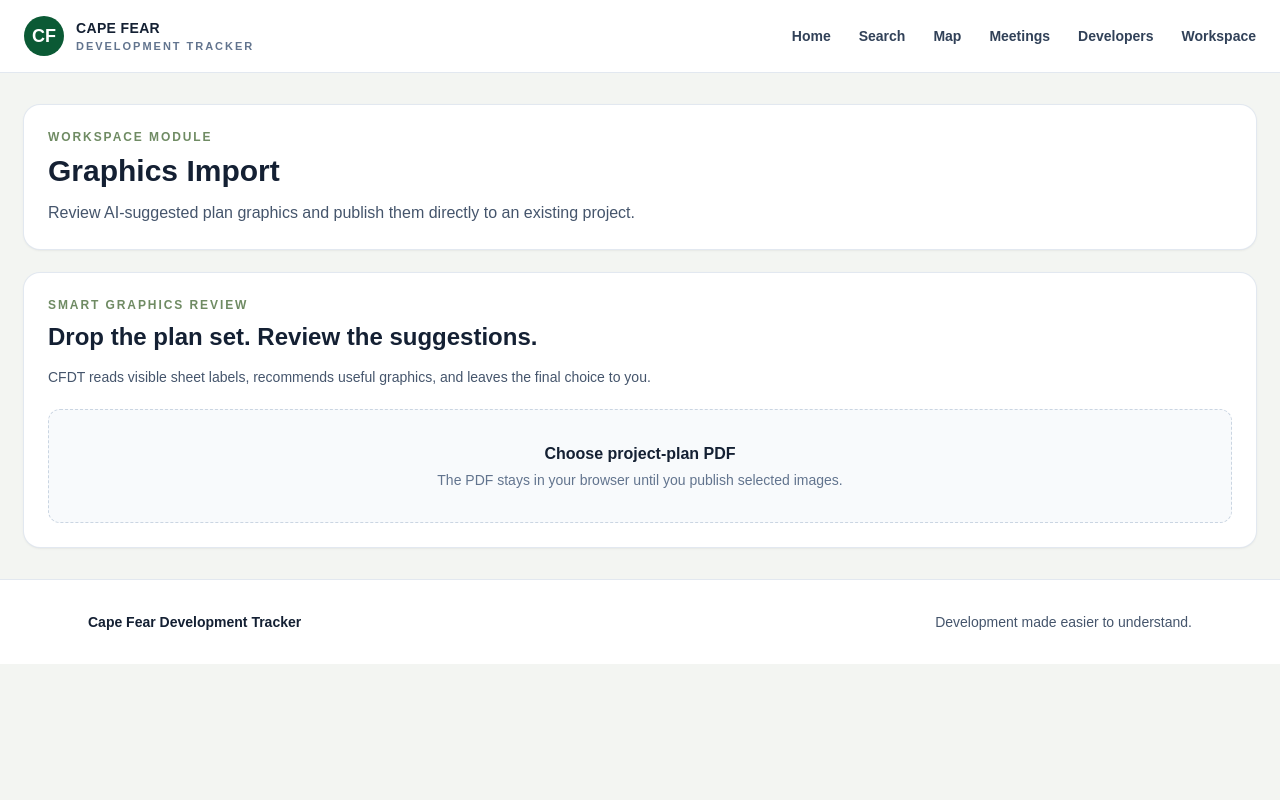
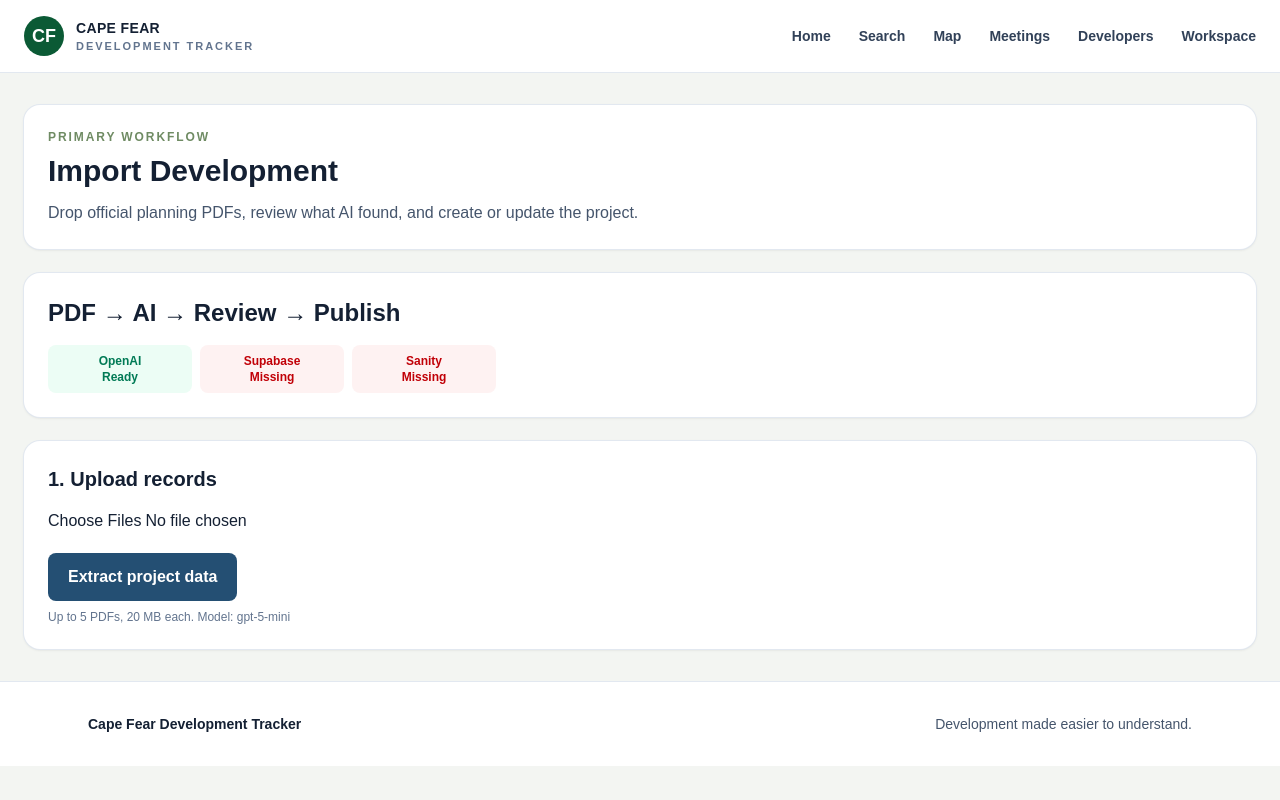
Before and after one commit to johnc0601-glitch/CFDT, a Next.js app: page /admin/importer in a window 1280 px wide. Built offline with nearby package versions, Linux system fonts and the light colour scheme; no server answers.

Commit message:
Make document import the primary project workflow

```diff
--- a/app/admin/importer/page.tsx
+++ b/app/admin/importer/page.tsx
@@ -1,18 +1,18 @@
 import {Header} from '@/components/Header'
 import {Footer} from '@/components/Footer'
 import {WorkspaceShell} from '@/components/workspace/WorkspaceTools'
-import {GraphicsSmartImporter} from '@/components/workspace/GraphicsSmartImporter'
+import {AIProjectImporter} from '@/components/workspace/AIProjectImporter'
 
 export default function Page() {
   return (
     <main className="min-h-screen bg-[#f3f5f2] text-[#142033]">
       <Header />
       <WorkspaceShell
-        eyebrow="Workspace Module"
-        title="Graphics Import"
-        description="Review AI-suggested plan graphics and publish them directly to an existing project."
+        eyebrow="Primary Workflow"
+        title="Import Development"
+        description="Drop official planning PDFs, review what AI found, and create or update the project."
       >
-        <GraphicsSmartImporter />
+        <AIProjectImporter />
       </WorkspaceShell>
       <Footer />
     </main>
```
